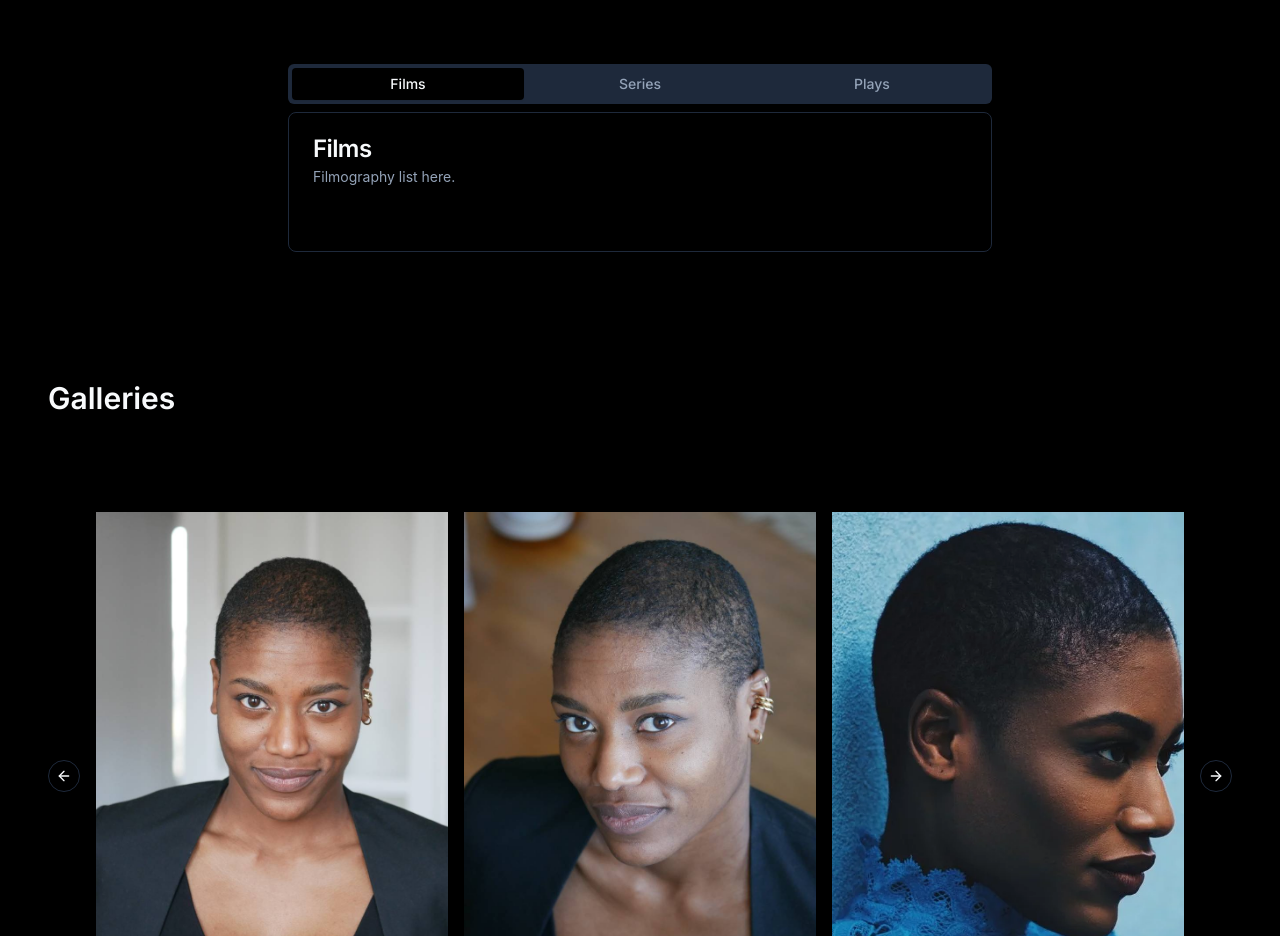
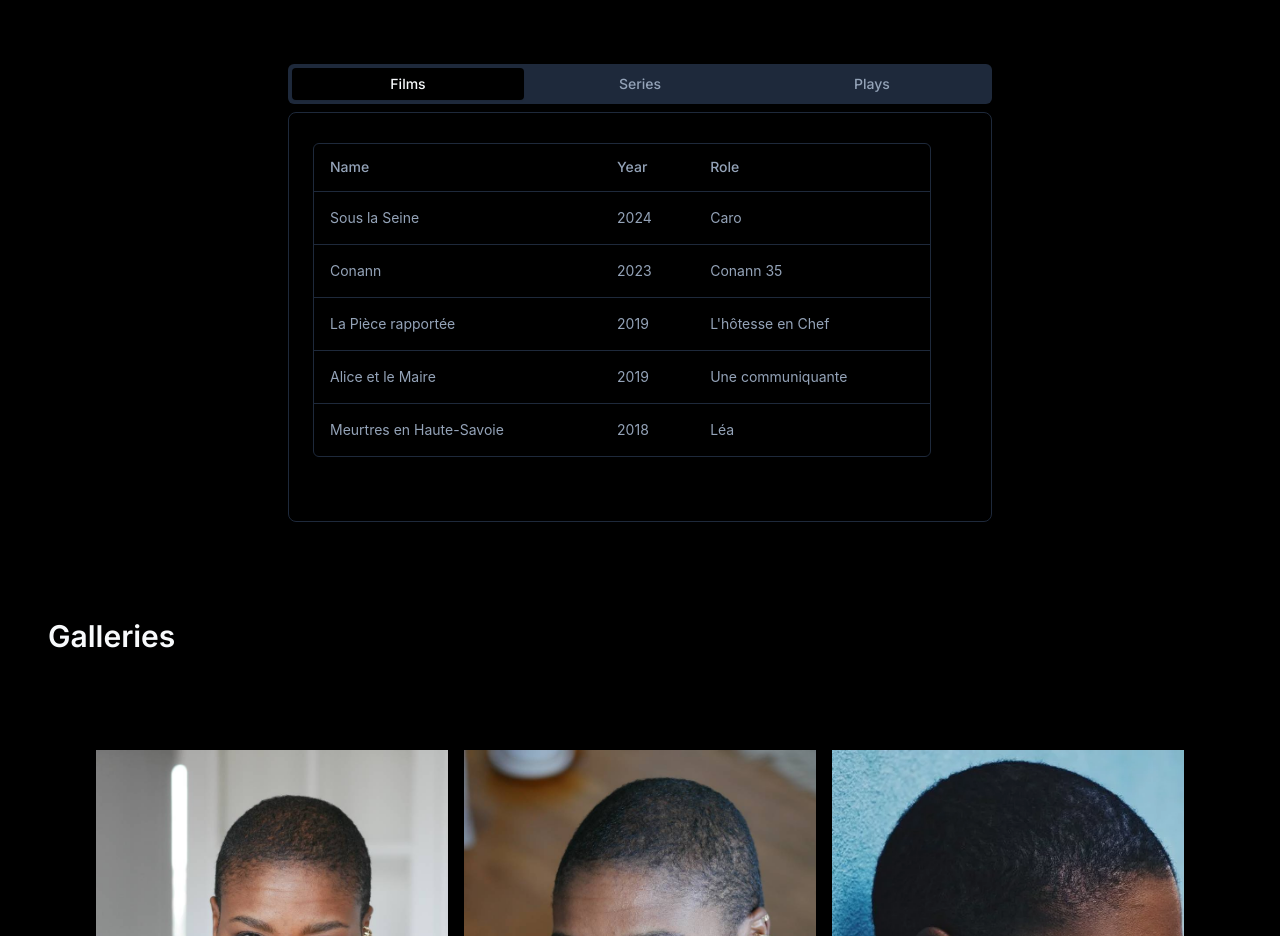
Before and after one commit to GalsenBoy/sandra-parfait-official, a React (Vite) app: page / in a window 1280 px wide. Shown: the part 2123-3059 px from the top of the page. Built offline with nearby package versions, Linux system fonts and the light colour scheme.

Commit message:
:building_construction::lipstick: update: change profile architecture with filmography folder + create films, series & plays datatable

```diff
--- /dev/null
+++ b/src/components/profile/filmography/films/films-columns.tsx
@@ -0,0 +1,17 @@
+import { IFilmography } from "@/data/filmography.type";
+import { ColumnDef } from "@tanstack/react-table"
+
+export const columns: ColumnDef<IFilmography>[] = [
+  {
+    accessorKey: "name",
+    header: "Name",
+  },
+  {
+    accessorKey: "year",
+    header: "Year",
+  },
+  {
+    accessorKey: "role",
+    header: "Role",
+  },
+]
--- a/src/components/profile/tabs/series-tab.tsx
+++ b/src/components/profile/filmography/films/films-tab.tsx
@@ -1,12 +1,15 @@
 import { Card, CardHeader, CardTitle, CardDescription, CardContent } from "@/components/ui/card"
+import { DataTable } from "@/components/ui/data-table"
+import { columns } from "./films-columns"
+import films from "@/data/films"
 
-function SeriesTab() {
+function FilmsTabs() {
   return (
     <Card>
       <CardHeader>
-        <CardTitle>Series</CardTitle>
+        <CardTitle className="sr-only">Films</CardTitle>
         <CardDescription>
-          Series performances list here.
+          <DataTable columns={columns} data={films} />
         </CardDescription>
       </CardHeader>
       <CardContent className="space-y-2">
@@ -15,4 +18,4 @@ function SeriesTab() {
   )
 }
 
-export default SeriesTab
+export default FilmsTabs
--- /dev/null
+++ b/src/components/profile/filmography/plays/plays-columns.tsx
@@ -0,0 +1,17 @@
+import { IFilmography } from "@/data/filmography.type";
+import { ColumnDef } from "@tanstack/react-table"
+
+export const columns: ColumnDef<IFilmography>[] = [
+  {
+    accessorKey: "name",
+    header: "Name",
+  },
+  {
+    accessorKey: "year",
+    header: "Year",
+  },
+  {
+    accessorKey: "author",
+    header: "Director",
+  },
+]
--- a/src/components/profile/tabs/plays-tab.tsx
+++ b/src/components/profile/filmography/plays/plays-tab.tsx
@@ -1,12 +1,16 @@
 import { Card, CardHeader, CardTitle, CardDescription, CardContent } from "@/components/ui/card";
+import { DataTable } from "@/components/ui/data-table";
+import { columns } from "./plays-columns";
+import plays from "@/data/plays";
+
 
 function PlaysTab() {
   return (
     <Card>
       <CardHeader>
-        <CardTitle>Plays</CardTitle>
+        <CardTitle className="sr-only">Plays</CardTitle>
         <CardDescription>
-          Plays performances list here.
+        <DataTable columns={columns} data={plays} />
         </CardDescription>
       </CardHeader>
       <CardContent className="space-y-2">
--- /dev/null
+++ b/src/components/profile/filmography/series/series-columns.tsx
@@ -0,0 +1,17 @@
+import { IFilmography } from "@/data/filmography.type";
+import { ColumnDef } from "@tanstack/react-table"
+
+export const columns: ColumnDef<IFilmography>[] = [
+  {
+    accessorKey: "name",
+    header: "Name",
+  },
+  {
+    accessorKey: "year",
+    header: "Year",
+  },
+  {
+    accessorKey: "role",
+    header: "Role",
+  },
+]
--- a/src/components/profile/tabs/films-tab.tsx
+++ b/src/components/profile/filmography/series/series-tab.tsx
@@ -1,12 +1,16 @@
 import { Card, CardHeader, CardTitle, CardDescription, CardContent } from "@/components/ui/card"
+import { DataTable } from "@/components/ui/data-table"
+import { columns } from "./series-columns"
+import series from "@/data/series"
 
-function FilmsTabs() {
+
+function SeriesTab() {
   return (
     <Card>
       <CardHeader>
-        <CardTitle>Films</CardTitle>
+        <CardTitle className="sr-only">Series</CardTitle>
         <CardDescription>
-          Filmography list here.
+        <DataTable columns={columns} data={series} />
         </CardDescription>
       </CardHeader>
       <CardContent className="space-y-2">
@@ -15,4 +19,4 @@ function FilmsTabs() {
   )
 }
 
-export default FilmsTabs
+export default SeriesTab
--- a/src/components/profile/profile.tsx
+++ b/src/components/profile/profile.tsx
@@ -1,5 +1,5 @@
 import Biography from "./biography"
-import WorksTabs from "./works-tabs"
+import FilmographyTabs from "./filmography/filmography-tabs"
 
 function Profile() {
   return (
@@ -12,7 +12,7 @@ function Profile() {
 
       <article id='cinematography' className="flex flex-col items-center">
         <h3 className='sr-only'>Works</h3>
-        <WorksTabs />
+        <FilmographyTabs />
       </article>
     </section>
   )
--- /dev/null
+++ b/src/components/ui/data-table.tsx
@@ -0,0 +1,78 @@
+import {
+  ColumnDef,
+  flexRender,
+  getCoreRowModel,
+  useReactTable,
+} from "@tanstack/react-table"
+
+import {
+  Table,
+  TableBody,
+  TableCell,
+  TableHead,
+  TableHeader,
+  TableRow,
+} from "@/components/ui/table"
+
+interface DataTableProps<TData, TValue> {
+  columns: ColumnDef<TData, TValue>[]
+  data: TData[]
+}
+
+export function DataTable<TData, TValue>({
+  columns,
+  data,
+}: DataTableProps<TData, TValue>) {
+  const table = useReactTable({
+    data,
+    columns,
+    getCoreRowModel: getCoreRowModel(),
+  })
+
+  return (
+    <div className="rounded-md border">
+      <Table>
+        <TableHeader>
+          {table.getHeaderGroups().map((headerGroup) => (
+            <TableRow key={headerGroup.id}>
+              {headerGroup.headers.map((header) => {
+                return (
+                  <TableHead key={header.id}>
+                    {header.isPlaceholder
+                      ? null
+                      : flexRender(
+                          header.column.columnDef.header,
+                          header.getContext()
+                        )}
+                  </TableHead>
+                )
+              })}
+            </TableRow>
+          ))}
+        </TableHeader>
+        <TableBody>
+          {table.getRowModel().rows?.length ? (
+            table.getRowModel().rows.map((row) => (
+              <TableRow
+                key={row.id}
+                data-state={row.getIsSelected() && "selected"}
+              >
+                {row.getVisibleCells().map((cell) => (
+                  <TableCell key={cell.id}>
+                    {flexRender(cell.column.columnDef.cell, cell.getContext())}
+                  </TableCell>
+                ))}
+              </TableRow>
+            ))
+          ) : (
+            <TableRow>
+              <TableCell colSpan={columns.length} className="h-24 text-center">
+                No results.
+              </TableCell>
+            </TableRow>
+          )}
+        </TableBody>
+      </Table>
+    </div>
+  )
+}
```
Also changed, not shown: src/components/profile/filmography/filmography-tabs.tsx (renamed from src/components/profile/works-tabs.tsx, +5 -5 lines).
